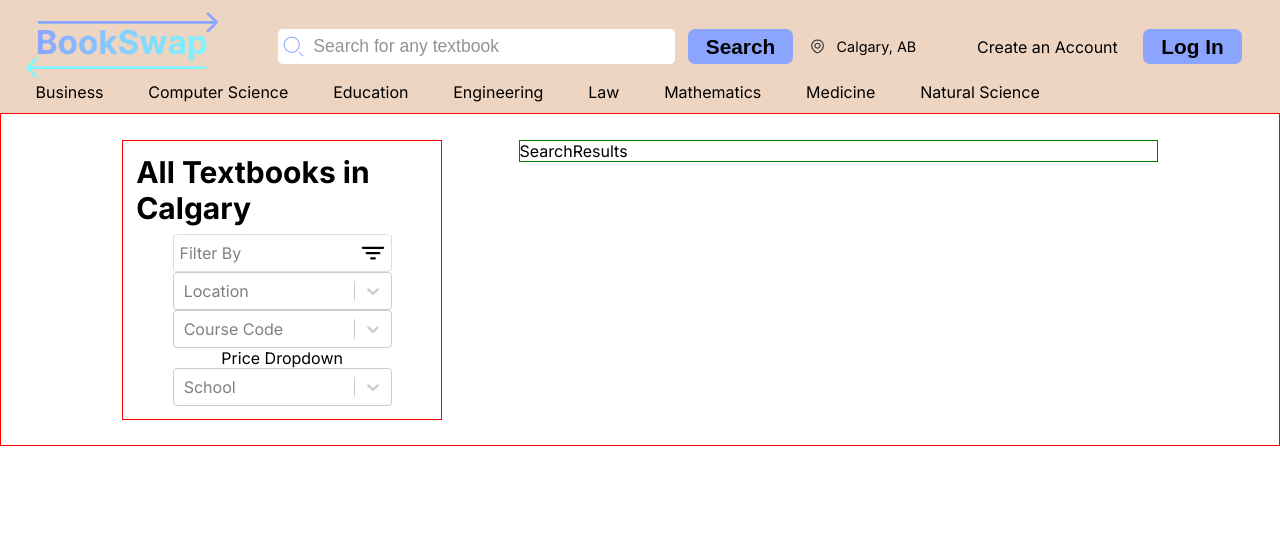
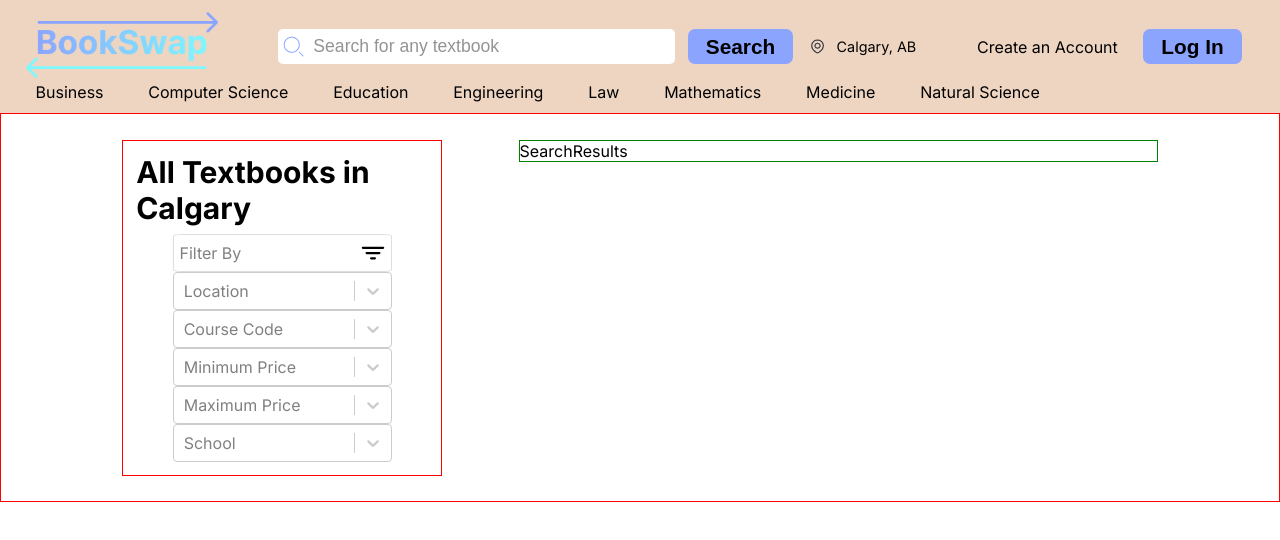
Before and after one commit to ashydashysoflashy/BookSwap, a React (Create React App) app in the folder frontend/: page /search in a window 1280 px wide. Shown: the top 540 px of the page. Built offline with nearby package versions, Linux system fonts and the light colour scheme.

Commit message:
filters section done for now

```diff
--- a/frontend/src/components/Search/Search.css
+++ b/frontend/src/components/Search/Search.css
@@ -41,6 +41,13 @@
     width:75%;
 }
 
+.price-dropdown{
+    height:200px;
+    border:1px solid #dedede;
+    border-radius: 1%;
+    width:75%;
+}
+
 .results-container{
     width:50%;
     margin-top: 2%;
--- a/frontend/src/components/Search/SearchFilters.jsx
+++ b/frontend/src/components/Search/SearchFilters.jsx
@@ -6,10 +6,29 @@ import { IoFilter } from "react-icons/io5";
 
 export default function SearchFilters() {
     const optionsLocation = [
-        { value: 'chocolate', label: 'Chocolate' },
-        { value: 'strawberry', label: 'Strawberry' },
-        { value: 'vanilla', label: 'Vanilla' }
-      ]
+        { value: 'Calgary', label: 'Calgary' },
+        { value: 'Airdrie', label: 'Airdrie' },
+        { value: 'Chestermere', label: 'Chestermere' }
+    ]
+
+    //These will be retrieved from database later
+    const optionsCourseCode = [
+        { value: 'CPSC599', label: 'CPSC 599' },
+        { value: 'SENG513', label: 'SENG 513' },
+        { value: 'CPSC457', label: 'CPSC 457' }
+    ]
+
+    const optionsPrice = [
+        { value: '5', label: '$5' },
+        { value: '10', label: '$10' },
+        { value: '15', label: '$15' }
+    ]
+
+    const optionsSchool = [
+        { value: 'uofc', label: 'University of Calgary' },
+        { value: 'mru', label: 'Mount Royal University' },
+        { value: 'sait', label: 'SAIT' }
+    ]
 
   return (
     <div className='filters-container'>
@@ -19,9 +38,10 @@ export default function SearchFilters() {
             <IoFilter size={24} color='black'/>
         </div>
         <Select options={optionsLocation}   className="react-select-container" classNamePrefix="react-select" placeholder="Location" />
-        <Select options={optionsLocation}   className="react-select-container" classNamePrefix="react-select" placeholder="Course Code" />
-        <div>Price Dropdown</div>
-        <Select options={optionsLocation}   className="react-select-container" classNamePrefix="react-select" placeholder="School" />
+        <Select options={optionsCourseCode} className="react-select-container" classNamePrefix="react-select" placeholder="Course Code" />
+        <Select options={optionsPrice}   className="react-select-container" classNamePrefix="react-select" placeholder="Minimum Price" />
+        <Select options={optionsPrice}   className="react-select-container" classNamePrefix="react-select" placeholder="Maximum Price" />
+        <Select options={optionsSchool}   className="react-select-container" classNamePrefix="react-select" placeholder="School" />
     </div>
   )
 }
```
